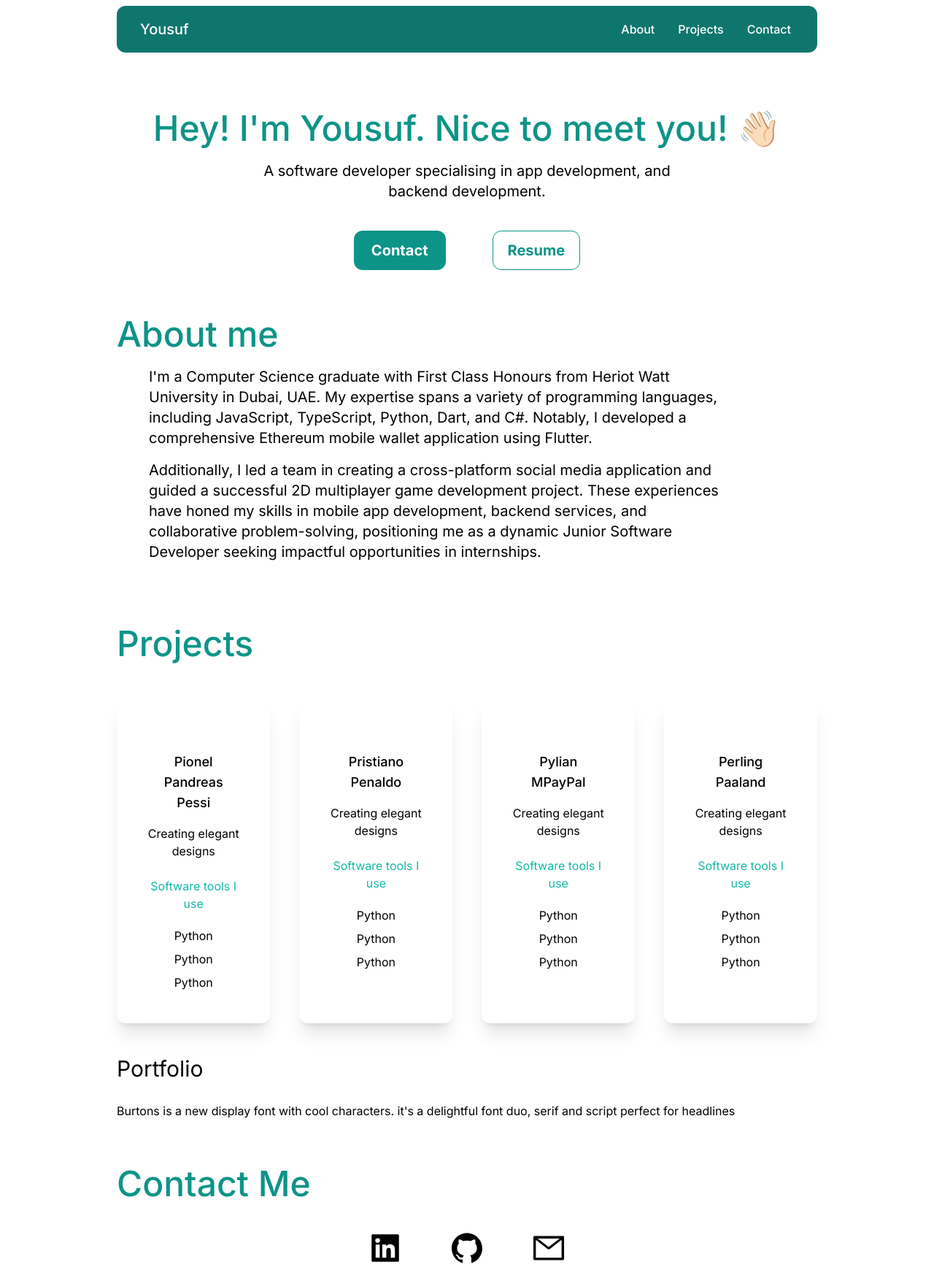
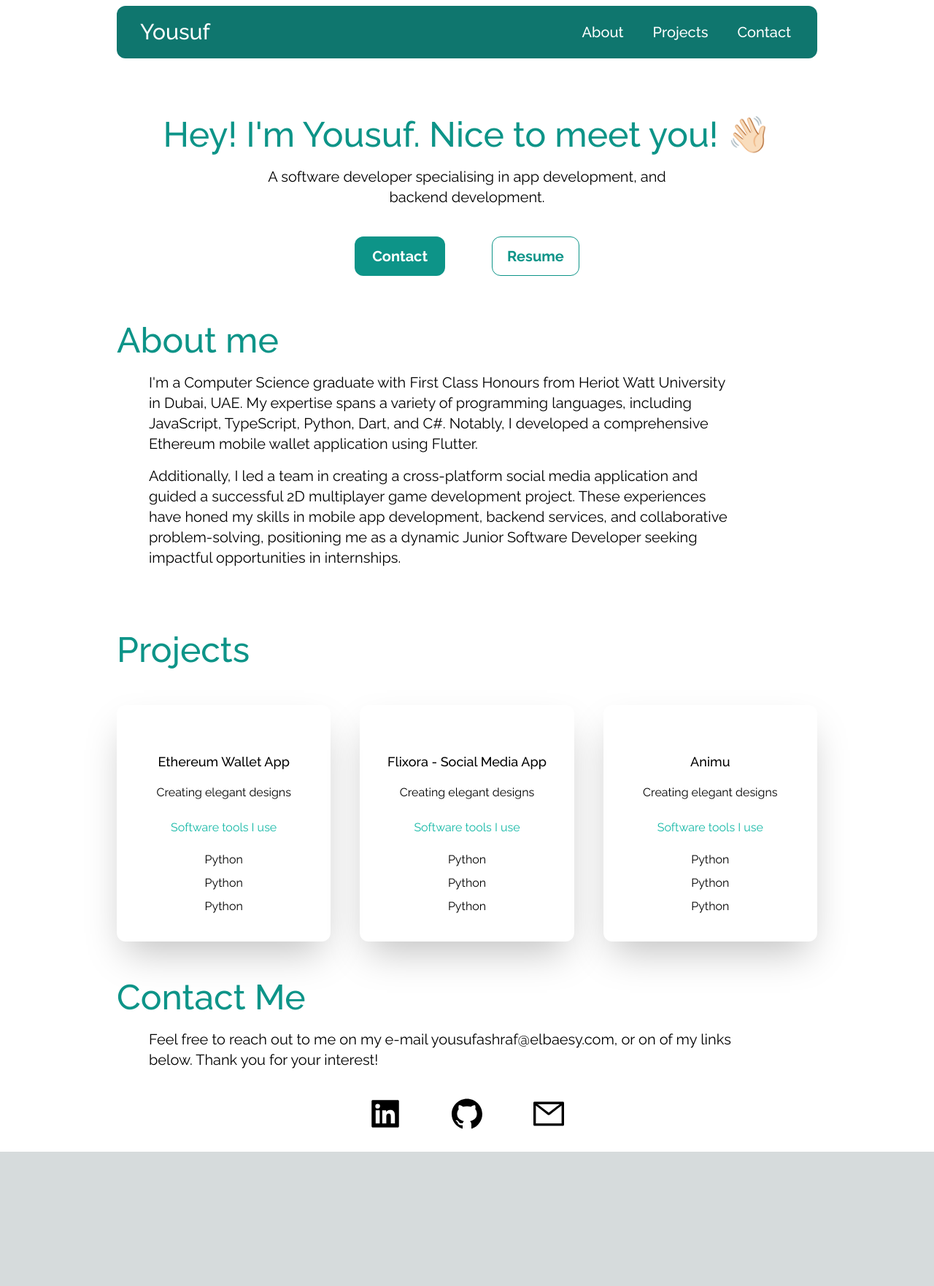
Before and after one commit to ya27hw/react-portfolio, a Next.js app: page / in a window 1280 px wide. Shown: the whole page at 73% size. After the commit the page ends 1578 px from the top, so only its background shows below. Built offline with nearby package versions, Linux system fonts and the light colour scheme.

Commit message:
improved site

```diff
--- a/app/components/Card.tsx
+++ b/app/components/Card.tsx
@@ -4,7 +4,7 @@ interface CardProps {
 
 function Card({ cardTitle }: CardProps): JSX.Element {
   return (
-    <div className="text-center shadow-xl p-10 rounded-xl my-10 dark:bg-slate-700 bg-gray">
+    <div className="text-center flex-1 shadow-2xl p-8 rounded-xl my-10 dark:bg-slate-700 bg-gray">
       {/* Image here */}
       <h3 className="text-lg font-medium pt-8 pb-2">{cardTitle}</h3>
       <p className="py-2">Creating elegant designs</p>
--- a/app/components/NavBar.tsx
+++ b/app/components/NavBar.tsx
@@ -18,7 +18,7 @@ function NavBar() {
   }, []);
 
   const navList = (
-    <ul className="mt-2 mb-4 flex flex-col gap-2 lg:mb-0 lg:mt-0 lg:flex-row lg:items-center lg:gap-6">
+    <ul className="mt-2 mb-4 flex flex-col gap-3 text-lg lg:text-xl lg:mb-0 lg:mt-0 lg:flex-row lg:items-center lg:gap-8">
       <Typography
         as="li"
         variant="small"
@@ -53,12 +53,12 @@ function NavBar() {
   );
 
   return (
-    <Navbar className="mx-auto max-w-screen-xl px-4 py-1 lg:px-8 lg:py-3 bg-teal-700 dark:bg-teal-600 border-none">
+    <Navbar className="mx-auto max-w-screen-2xl px-4 py-1 lg:px-8 lg:py-3 bg-teal-700 dark:bg-teal-600 border-none">
       <div className="container mx-auto flex items-center justify-between text-blue-gray-900">
         <Typography
           as="a"
           href="#"
-          className="mr-4 cursor-pointer py-1.5 font-medium text-xl"
+          className="mr-4 cursor-pointer py-1.5 font-medium text-2xl md:text-3xl"
         >
           Yousuf
         </Typography>
--- a/app/layout.tsx
+++ b/app/layout.tsx
@@ -1,8 +1,11 @@
 import type { Metadata } from 'next'
-import { Inter } from 'next/font/google'
+import { Raleway } from 'next/font/google'
 import './globals.css'
 
-const inter = Inter({ subsets: ['latin'] })
+const font = Raleway({
+  subsets: ['latin'], display: "swap",
+
+})
 
 export const metadata: Metadata = {
   title: 'Create Next App',
@@ -16,7 +19,7 @@ export default function RootLayout({
 }) {
   return (
     <html lang="en">
-      <body className={inter.className}>{children}</body>
+      <body className={font.className}>{children}</body>
     </html>
   )
 }
--- a/app/page.tsx
+++ b/app/page.tsx
@@ -18,7 +18,7 @@ export default function Home() {
         <title>My portfolio</title>
       </Head>
       {/* Main component is here */}
-      <main className="px-5 md:px-20 lg:px-40 dark:bg-slate-800 bg-white">
+      <main className="px-5 md:px-20 max-w-screen-2xl mx-auto lg:px-40 dark:bg-slate-800 bg-white">
         <div id="navbar-section" className="pt-5 md:pt-2">
           <NavBar />
         </div>
@@ -85,28 +85,24 @@ export default function Home() {
               Projects
             </h2>
             <div className="lg:flex gap-10" id="cards-section">
-              <Card cardTitle="Pionel Pandreas Pessi" />
-              <Card cardTitle="Pristiano Penaldo" />
-              <Card cardTitle="Pylian MPayPal" />
-              <Card cardTitle="Perling Paaland" />
+              <Card cardTitle="Ethereum Wallet App" />
+              <Card cardTitle="Flixora - Social Media App" />
+              <Card cardTitle="Animu" />
+              {/* <Card cardTitle="Perling Paaland" /> */}
             </div>
           </div>
         </section>
         <section>
-          <div>
-            <h3 className="text-3xl py-1">Portfolio</h3>
-            <p className="text-md py-5 leading-8">
-              Burtons is a new display font with cool characters. it&apos;s a
-              delightful font duo, serif and script perfect for headlines
-            </p>
-          </div>
           <h2
             id="contact"
-            className="text-4xl lg:text-5xl py-10 dark:text-teal-500 text-teal-600 font-medium"
+            className="text-4xl lg:text-5xl py-3 dark:text-teal-500 text-teal-600 font-medium"
           >
             Contact Me
           </h2>
-          <div className="text-5xl flex justify-center gap-16 pb-7">
+          <p className="text-md md:text-xl py-2 leading-8 px-11 max-w-4xl">
+            Feel free to reach out to me on my e-mail yousufashraf@elbaesy.com, or on of my links below. Thank you for your interest!
+          </p>
+          <div className="text-5xl flex justify-center gap-16 py-7">
             <AiFillLinkedin
               onClick={handleLinkedInClick}
               style={{ cursor: "pointer" }}
```
